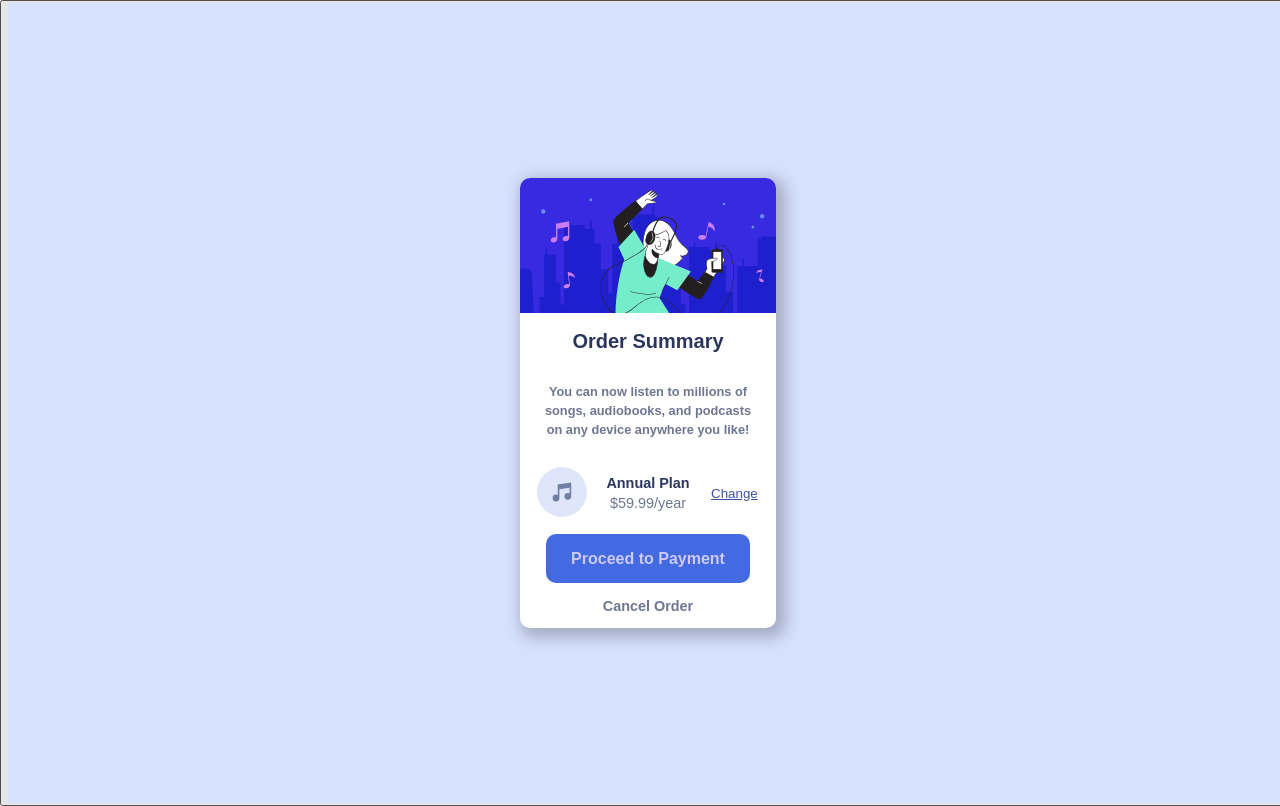
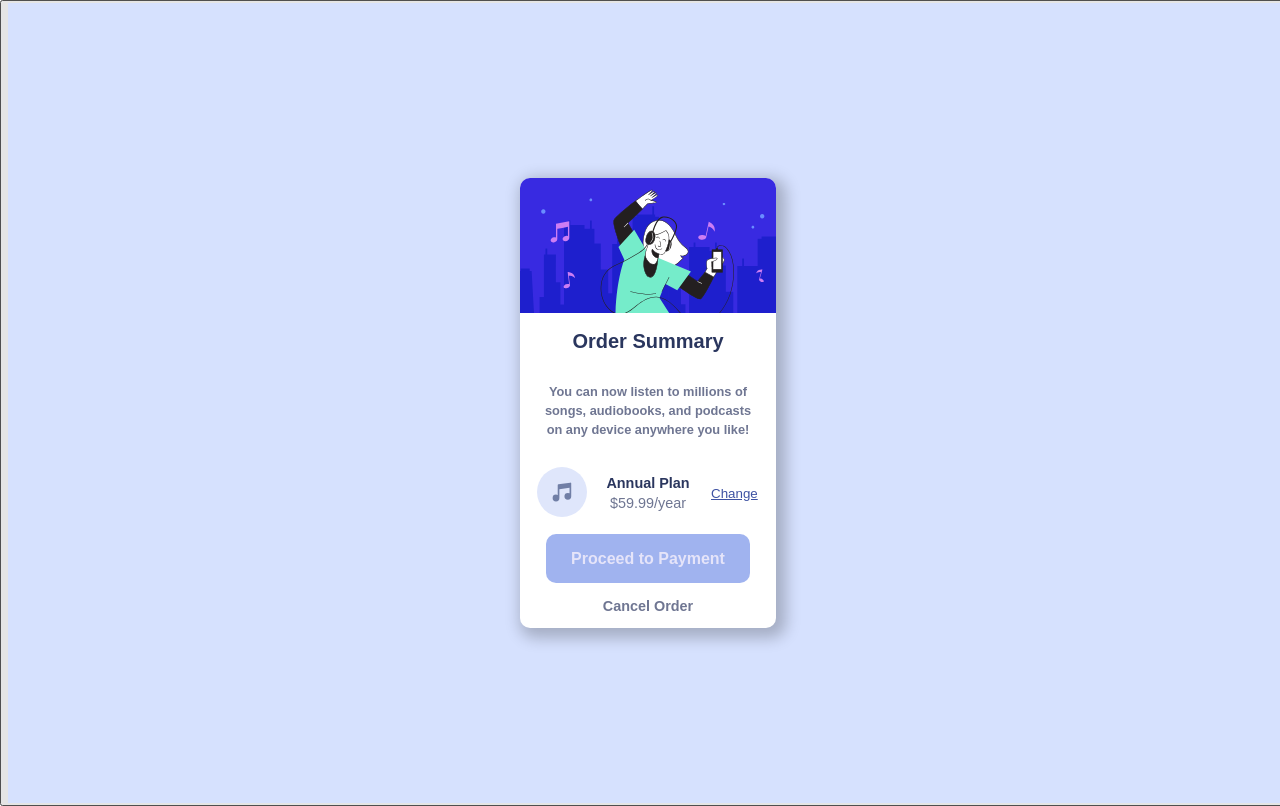
Before and after one commit to leorjr/order-summary-component-main, a plain HTML site: page index.html in a window 1280 px wide. In both pictures the pointer is over the element 647 px from the left and 558 px from the top of the page. Drawn offline with Linux system fonts and the light colour scheme.

Commit message:
styled: apply opacity on transition for hover

```diff
--- a/style.css
+++ b/style.css
@@ -166,6 +166,11 @@ main section div.container div.button div {
   cursor: pointer;
 }
 
+main section div.container div.button div:hover {
+  opacity: 0.5;
+  transition: opacity 1s;
+}
+
 main section div.container div.linkCancel {
   width: 80%;
   margin: 0 auto;
```
